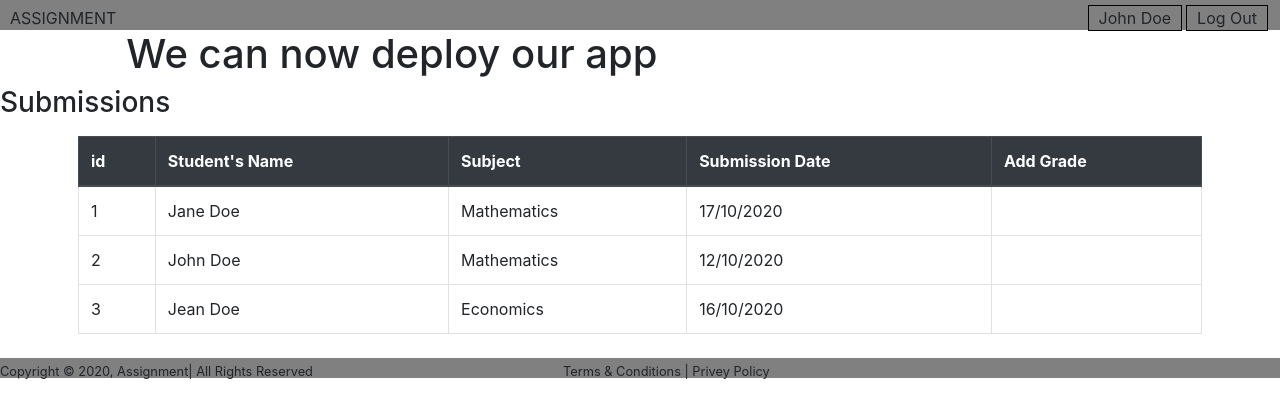
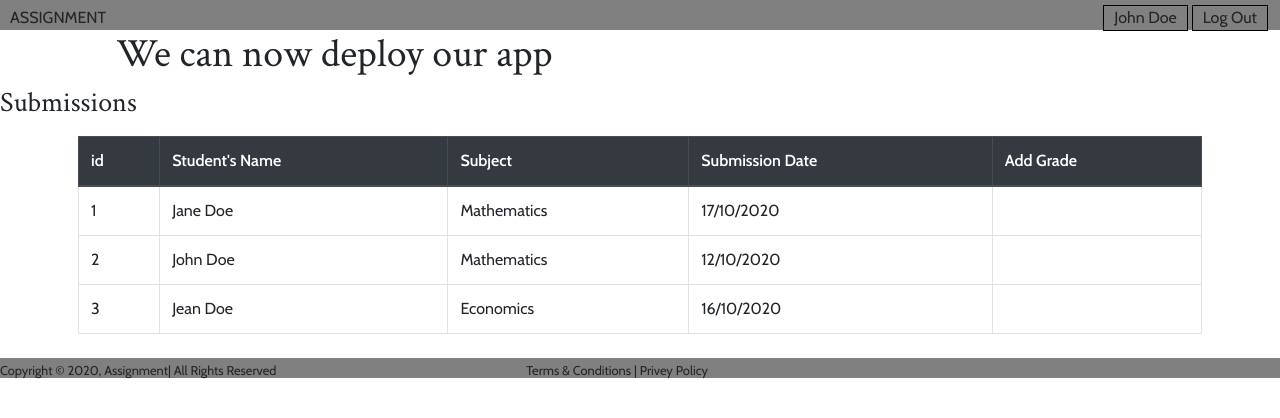
Before and after one commit to is-ma-eel/web-edu-43, a React (Create React App) app: page / in a window 1280 px wide. Shown: the top 418 px of the page. Built offline with nearby package versions, Linux system fonts and the light colour scheme.

Commit message:
Styles: add Cabin, Crimson google fonts

```diff
--- a/src/App.css
+++ b/src/App.css
@@ -1,3 +1,19 @@
+/* imports */
+@import url('https://fonts.googleapis.com/css2?family=Cabin:wght@400;600&family=Crimson+Text:wght@400;600&display=swap');
+
+body {
+  font-family: 'Cabin', sans-serif;
+}
+
+h1,
+h2,
+h3,
+h4,
+h5,
+h6 {
+  font-family: 'Crimson Text', serif;
+}
+
 .App {
   text-align: center;
 }
```
